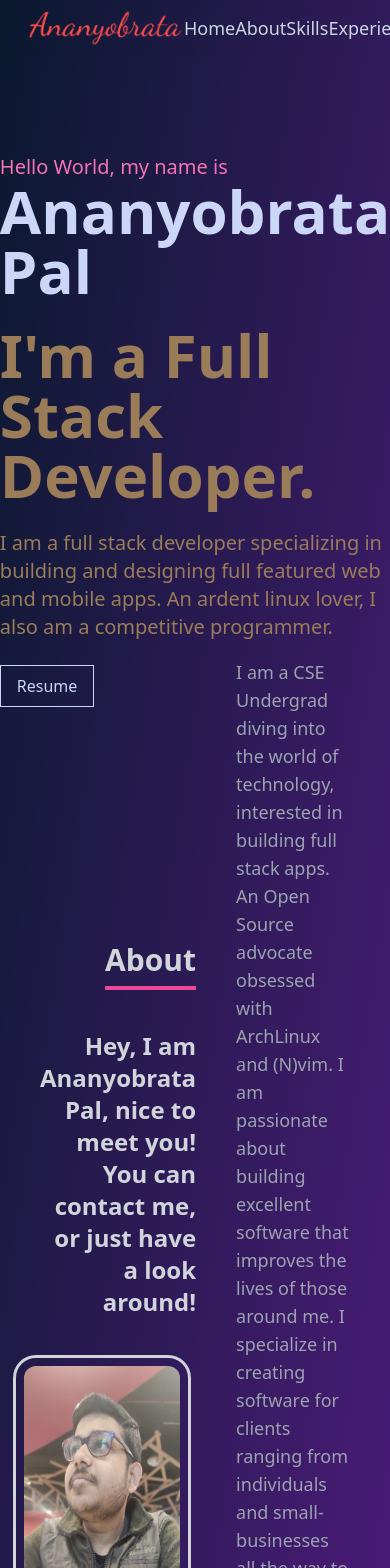
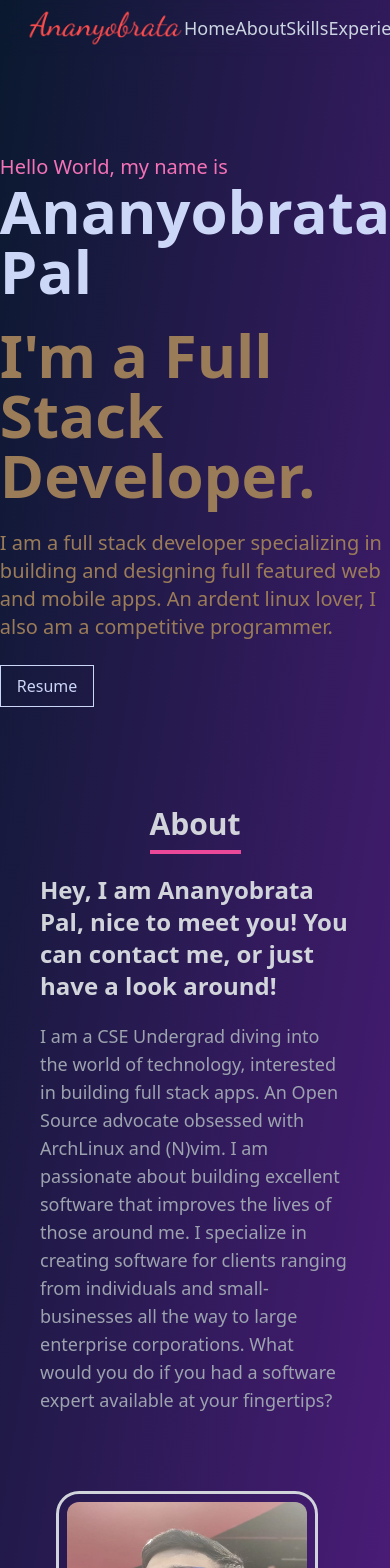
Before and after one commit to ananyo141/Portfolio, a React (Create React App) app: page / in a window 390 px wide. Shown: the top 1568 px of the page. Built offline with nearby package versions, Linux system fonts and the light colour scheme; the HTML template or start-up script is replaced by a standard one.

Commit message:
change about layout, make about and skills responsive

```diff
--- a/src/components/About.jsx
+++ b/src/components/About.jsx
@@ -5,31 +5,32 @@
   return (
     <div
       name="About"
-      className="flex h-screen text-gray-300 gap-10 items-center justify-center"
+      className="flex flex-col sm:flex-row-reverse h-screen text-gray-300 gap-10 items-center justify-center"
     >
-      <div className="flex flex-col items-end">
-        <h3 className="text-3xl mb-10 font-bold border-b-4 pb-2 border-pink-500">
+      <div className="flex flex-col gap-5 items-center sm:items-end md:max-w-lg lg:max-w-xl sm:text-right">
+        <h3 className="text-3xl font-bold border-b-4 pb-2 border-pink-500">
           About
         </h3>
-        <p className="text-2xl max-w-md font-bold text-right">
+        <p className="text-2xl font-bold">
           Hey, I am Ananyobrata Pal, nice to meet you! You can contact me, or
           just have a look around!
         </p>
-        <img
-          src={facePhoto}
-          className="w-60 h-60 rounded-xl block mt-12 mr-4 outline outline-offset-8"
-          alt="Image of Me"
-        />
+        <p className="font-light text-lg text-gray-400">
+          I am a CSE Undergrad diving into the world of technology, interested
+          in building full stack apps. An Open Source advocate obsessed with
+          ArchLinux and (N)vim. I am passionate about building excellent
+          software that improves the lives of those around me. I specialize in
+          creating software for clients ranging from individuals and
+          small-businesses all the way to large enterprise corporations. What
+          would you do if you had a software expert available at your
+          fingertips?
+        </p>
       </div>
-      <p className="max-w-sm lg:max-w-md font-light text-lg text-gray-400">
-        I am a CSE Undergrad diving into the world of technology, interested in
-        building full stack apps. An Open Source advocate obsessed with
-        ArchLinux and (N)vim. I am passionate about building excellent software
-        that improves the lives of those around me. I specialize in creating
-        software for clients ranging from individuals and small-businesses all
-        the way to large enterprise corporations. What would you do if you had a
-        software expert available at your fingertips?
-      </p>
+      <img
+        src={facePhoto}
+        className="w-60 h-60 rounded-xl block mt-12 mr-4 outline outline-offset-8"
+        alt="Image of Me"
+      />
     </div>
   );
 };
--- a/src/components/Skills.jsx
+++ b/src/components/Skills.jsx
@@ -23,7 +23,7 @@
         Skills
       </h3>
       <h4 className="uppercase">Hover over a skill to view proficiency</h4>
-      <div className="grid grid-cols-4 gap-6 shadow-xl p-8 justify-center">
+      <div className="grid grid-cols-2 sm:grid-cols-4 gap-6 shadow-xl p-8 justify-center">
         <SkillItem imgfile={htmllogo} proficiency={97} />
         <SkillItem imgfile={csslogo} proficiency={91} />
         <SkillItem imgfile={jslogo} proficiency={93} />
```
